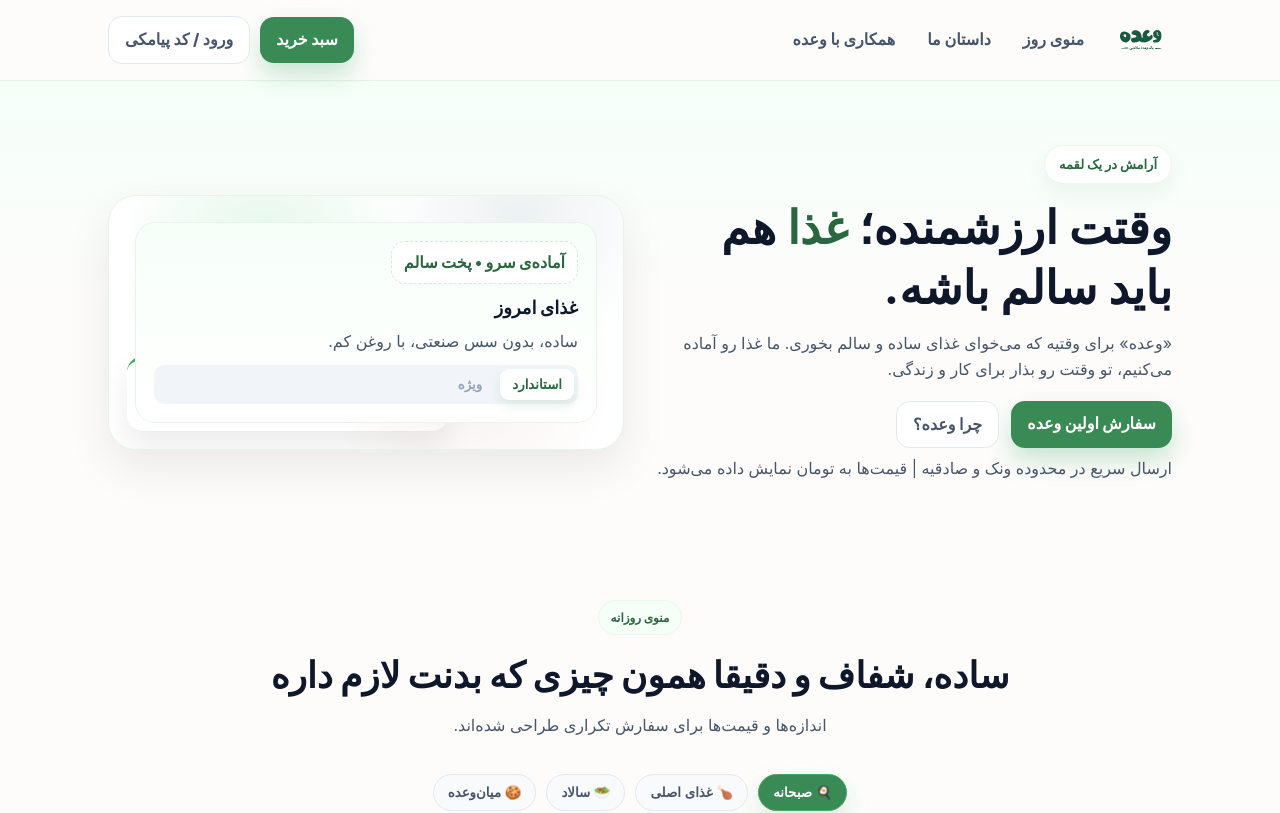
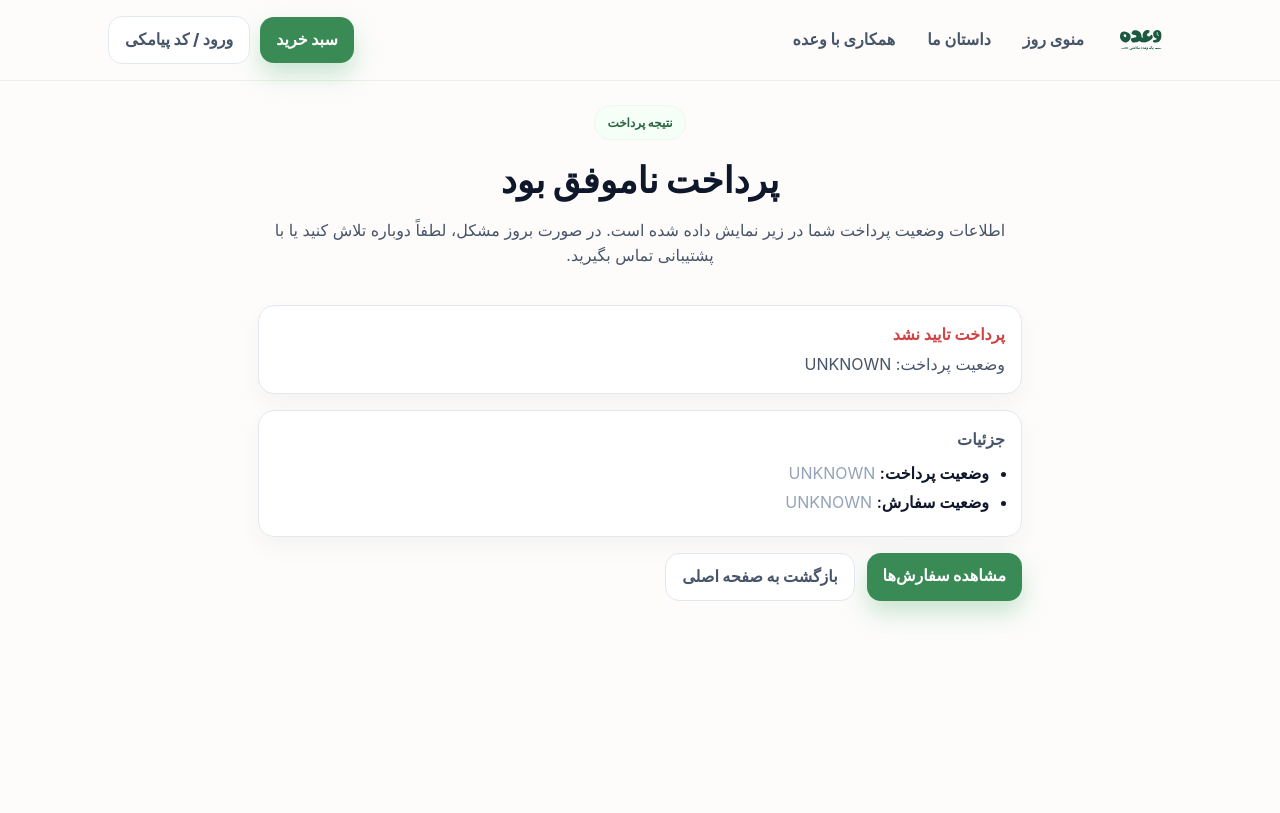
Before and after one commit to hsdarestani/vaadehrep, a React (Vite) app in the folder frontend/: page /payment-result in a window 1280 px wide. Before the commit this address led to /. Shown: the top 813 px of the page. Built offline with nearby package versions, Linux system fonts and the light colour scheme; a small style sheet from the web is missing.

Commit message:
Add payment confirmation page after gateway callback

```diff
--- a/frontend/src/App.tsx
+++ b/frontend/src/App.tsx
@@ -8,6 +8,7 @@
 import { HomePage } from "./pages/HomePage";
 import { LoginPage } from "./pages/LoginPage";
 import { MenuPage } from "./pages/MenuPage";
+import { PaymentResultPage } from "./pages/PaymentResultPage";
 import { OrdersPage } from "./pages/OrdersPage";
 import { ProfilePage } from "./pages/ProfilePage";
 import { VendorPage } from "./pages/VendorPage";
@@ -32,6 +33,7 @@
         <Route path="/addresses" element={<AddressesPage />} />
         <Route path="/profile" element={<ProfilePage />} />
         <Route path="/vendor" element={<VendorPage />} />
+        <Route path="/payment-result" element={<PaymentResultPage />} />
         <Route path="*" element={<Navigate to="/" replace />} />
       </Routes>
     </AppLayout>
--- /dev/null
+++ b/frontend/src/pages/PaymentResultPage.tsx
@@ -0,0 +1,105 @@
+import { Link, useLocation } from "react-router-dom";
+import { useMemo } from "react";
+
+export function PaymentResultPage() {
+  const location = useLocation();
+  const query = useMemo(() => new URLSearchParams(location.search), [location.search]);
+
+  const paymentStatusRaw = (query.get("payment_status") ?? query.get("paymentStatus") ?? "").toUpperCase();
+  const orderStatusRaw = (query.get("order_status") ?? query.get("orderStatus") ?? "").toUpperCase();
+  const orderId = query.get("order_id") ?? query.get("orderId") ?? "";
+  const orderCode = query.get("order_code") ?? query.get("orderCode") ?? "";
+  const trackId = query.get("track_id") ?? query.get("trackId") ?? "";
+  const refNumber = query.get("ref_number") ?? query.get("refNumber") ?? "";
+  const gatewayMessage = query.get("message") ?? "";
+
+  const isSuccess = paymentStatusRaw === "PAID" || orderStatusRaw === "CONFIRMED";
+  const paymentStatusLabel = translatePaymentStatus(paymentStatusRaw || "UNKNOWN");
+  const orderStatusLabel = translateOrderStatus(orderStatusRaw || "UNKNOWN");
+
+  const details = [
+    { label: "وضعیت پرداخت", value: paymentStatusLabel },
+    { label: "وضعیت سفارش", value: orderStatusLabel },
+    { label: "کد سفارش", value: orderCode || orderId },
+    { label: "کد پیگیری درگاه", value: trackId },
+    { label: "شماره مرجع", value: refNumber },
+    { label: "پیام درگاه", value: gatewayMessage },
+  ].filter((item) => !!item.value);
+
+  return (
+    <section className="section">
+      <div className="container small">
+        <div className="section-head" style={{ textAlign: "center" }}>
+          <span className="section-eyebrow">نتیجه پرداخت</span>
+          <h1 className="section-title" style={{ marginBottom: 8 }}>
+            {isSuccess ? "پرداخت با موفقیت انجام شد" : "پرداخت ناموفق بود"}
+          </h1>
+          <p className="section-subtitle">
+            {isSuccess
+              ? "اطلاعات پرداخت و سفارش شما در زیر نمایش داده شده است."
+              : "اطلاعات وضعیت پرداخت شما در زیر نمایش داده شده است. در صورت بروز مشکل، لطفاً دوباره تلاش کنید یا با پشتیبانی تماس بگیرید."}
+          </p>
+        </div>
+
+        <div className="card" style={{ marginBottom: 16 }}>
+          <p style={{ margin: 0, fontWeight: 700, color: isSuccess ? "#18794e" : "#d14343" }}>
+            {isSuccess ? "پرداخت ثبت شد" : "پرداخت تایید نشد"}
+          </p>
+          <p className="muted" style={{ margin: "4px 0 0" }}>
+            وضعیت پرداخت: {paymentStatusLabel}
+          </p>
+        </div>
+
+        {details.length > 0 ? (
+          <div className="card">
+            <p style={{ margin: 0, fontWeight: 700 }}>جزئیات</p>
+            <ul style={{ margin: "8px 0 0", paddingInlineStart: 16 }}>
+              {details.map((item) => (
+                <li key={item.label} style={{ marginBottom: 4 }}>
+                  <span style={{ fontWeight: 600 }}>{item.label}:</span>{" "}
+                  <span className="muted" style={{ direction: "ltr" }}>
+                    {item.value}
+                  </span>
+                </li>
+              ))}
+            </ul>
+          </div>
+        ) : null}
+
+        <div style={{ display: "flex", gap: 12, marginTop: 16, flexWrap: "wrap" }}>
+          <Link to="/orders" className="primary-button">
+            مشاهده سفارش‌ها
+          </Link>
+          <Link to="/" className="secondary-button">
+            بازگشت به صفحه اصلی
+          </Link>
+        </div>
+      </div>
+    </section>
+  );
+}
+
+function translatePaymentStatus(status: string) {
+  const map: Record<string, string> = {
+    PAID: "پرداخت شده",
+    FAILED: "ناموفق",
+    UNPAID: "در انتظار پرداخت",
+    REFUNDED: "عودت داده شده",
+  };
+  return map[status] ?? status;
+}
+
+function translateOrderStatus(status: string) {
+  const map: Record<string, string> = {
+    CONFIRMED: "تایید شده",
+    FAILED: "ناموفق",
+    PENDING_PAYMENT: "در انتظار پرداخت",
+    PLACED: "ثبت شده",
+    PREPARING: "در حال آماده‌سازی",
+    READY: "آماده تحویل",
+    OUT_FOR_DELIVERY: "در حال ارسال",
+    DELIVERED: "تحویل داده شده",
+    CANCELLED: "لغو شده",
+  };
+  return map[status] ?? status;
+}
```
Also changed, not shown: 1 other file (tests, documents, lock files or other folders).
